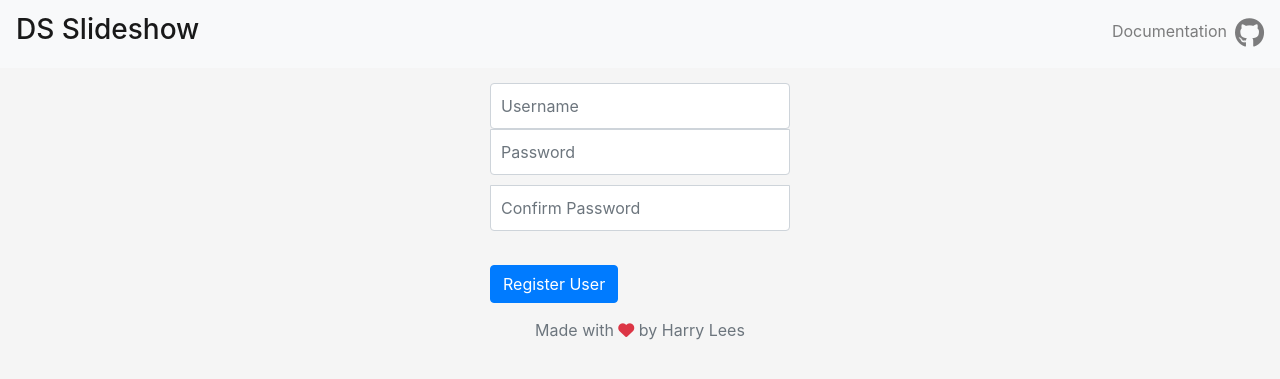
After one commit to Digital-Signage-Slideshow/DS_Slideshow, a Flask app: page /user/register in a window 1280 px wide. The commit adds this page. Shown: the top 379 px of the page. Run offline with Flask 2, Linux system fonts and the light colour scheme; some libraries are stand-ins or nearby versions.

Commit message:
added multiple user login

```diff
--- a/slideshow/templates/macros/navbar.html
+++ b/slideshow/templates/macros/navbar.html
@@ -11,25 +11,31 @@
         {#            </li>#}
         {#        </ul>#}
         <ul class="navbar-nav ml-auto">
-            <li class="nav-item">
-                <a class="nav-link" href="#"><i class="fab fa-"></i>Documentation</a>
-            </li>
+            {% if current_user.is_authenticated %}
                 <li class="nav-item dropdown">
-                <a class="nav-link dropdown-toggle" href="#" id="navbarDropdown" role="button" data-toggle="dropdown"
+                    <a class="nav-link dropdown-toggle" href="#" id="navbarDropdown" role="button"
+                       data-toggle="dropdown"
                        aria-haspopup="true" aria-expanded="false">
-                    USERNAME
+                        {{ current_user.username }}
                     </a>
                     <div class="dropdown-menu" aria-labelledby="navbarDropdown">
-                    <a class="dropdown-item" href="#"><i class="fas fa-cogs"></i>&nbsp;Settings</a>
-                    <a class="dropdown-item" href="#"><i class="fas fa-user-cog"></i>&nbsp;Profile</a>
+                        <a class="dropdown-item" href="{{ url_for('core.setup') }}"><i class="fas fa-cogs"></i>&nbsp;Settings</a>
+                        <a class="dropdown-item" href="{{ url_for('user.profile', username=current_user.username) }}"><i
+                                class="fas fa-user-cog"></i>&nbsp;Profile</a>
                         <div class="dropdown-divider"></div>
                         <a class="dropdown-item" href="{{ url_for('user.logout') }}">
                             <i class="fas fa-sign-out-alt"></i>Sign Out
                         </a>
                     </div>
                 </li>
+            {% endif %}
             <li class="nav-item">
-                <a class="nav-link fs-30 p-0" href="#"><i class="fab fa-github"></i></a>
+                <a class="nav-link" href="#"><i class="fab fa-"></i>Documentation</a>
+            </li>
+            <li class="nav-item">
+                <a class="nav-link fs-30 p-0" href="https://github.com/Digital-Signage-Slideshow/DS_Slideshow"
+                   target="_blank"><i
+                        class="fab fa-github"></i></a>
             </li>
         </ul>
     </div>
--- a/slideshow/user/forms.py
+++ b/slideshow/user/forms.py
@@ -1,31 +1,30 @@
 from flask_wtf import FlaskForm
-from wtforms import PasswordField, SubmitField, BooleanField
-from wtforms.validators import DataRequired, EqualTo, ValidationError
+from wtforms import PasswordField, SubmitField, BooleanField, StringField
+from wtforms.validators import EqualTo, ValidationError, InputRequired
 from .models import User
 
 
 class RegisterForm(FlaskForm):
-    password = PasswordField(
-        'Password',
-        validators=[DataRequired()]
-    )
+    username = StringField('Username', validators=[InputRequired()])
+    password = PasswordField('Password', validators=[InputRequired()])
+    confirm_password = PasswordField('Confirm Password', validators=[InputRequired(), EqualTo('password')])
+    submit = SubmitField('Register User')
 
-    confirm_password = PasswordField(
-        'Confirm Password',
-        validators=[DataRequired(), EqualTo('password')]
-    )
-
-    submit = SubmitField('Add Password')
-
-    # TODO: move all validator to validators file
-    def validate_password(self, password):
-        user = User.query.filter_by(username='Admin').first()
-
-        if user:
-            raise ValidationError('active_password')
+    def validate_username(self, username):
+        u = User.query.filter_by(username=username.data).first()
+        if u is not None:
+            raise ValidationError('Please use a different username')
 
 
 class LoginForm(FlaskForm):
-    password = PasswordField('Password', validators=[DataRequired()])
+    username = StringField('Username', validators=[InputRequired()])
+    password = PasswordField('Password', validators=[InputRequired()])
     remember = BooleanField('RememberMe')
     submit = SubmitField('Login')
+
+
+class EditProfileForm(FlaskForm):
+    username = StringField('Username', validators=[InputRequired()])
+    password = PasswordField('Password', validators=[InputRequired()])
+    confirm_password = PasswordField('Confirm Password', validators=[InputRequired(), EqualTo('password')])
+    submit = SubmitField('Update')
--- /dev/null
+++ b/slideshow/user/templates/user/register.html
@@ -0,0 +1,16 @@
+{% extends 'layouts/base.html' %}
+
+
+{% block content %}
+    {% include 'macros/navbar.html' %}
+    <div class="flex align-center justify-center">
+        <form class="form-signin" action="{{ url_for('user.register') }}" method="post">
+            {{ form.hidden_tag() }}
+            {{ form.username(class_='form-control', placeholder='Username') }}
+            {{ form.password(class_='form-control', placeholder='Password') }}
+            {{ form.confirm_password(class_='form-control', placeholder='Confirm Password') }}<br>
+            {{ form.submit(class_='btn btn-primary') }}
+        </form>
+    </div>
+    {% include 'macros/footer.html' %}
+{% endblock %}
--- a/slideshow/user/views.py
+++ b/slideshow/user/views.py
@@ -1,11 +1,13 @@
-from flask import Blueprint, render_template, redirect, url_for, flash, jsonify
-from flask_login import current_user, login_user, logout_user
+from flask import Blueprint, render_template, redirect, url_for, flash, jsonify, request
+from flask_login import current_user, login_user, logout_user, login_required
+from werkzeug.security import generate_password_hash
 
-from slideshow.extensions import bcrypt, db
-from .forms import RegisterForm, LoginForm
+from slideshow.extensions import db
+
+from .forms import RegisterForm, LoginForm, EditProfileForm
 from .models import User
 
-bp = Blueprint('user', __name__, template_folder='templates')
+bp = Blueprint('user', __name__, template_folder='templates', url_prefix='/user/')
 
 
 @bp.errorhandler(500)
@@ -15,24 +17,52 @@ def custom_500(error: dict):
 
 @bp.route('/login', methods=['GET', 'POST'])
 def login():
+    if current_user.is_authenticated:
+        return redirect(url_for('core.index'))
     form = LoginForm()
+    if form.validate_on_submit():
+        user = User.query.filter_by(username=form.username.data).first()
+        if user is None or not user.check_password(form.password.data):
+            return redirect(url_for('.login'))
+        login_user(user, remember=form.remember.data)
+        return redirect(url_for('core.index'))
+    return render_template('user/login.html', title='Login', form=form)
 
-    if current_user.is_authenticated:
-        return redirect(url_for('core.setup'))
 
+@bp.route('/register', methods=['GET', 'POST'])
+def register():
+    form = RegisterForm()
     if form.validate_on_submit():
-        user = User.query.filter_by(id=1).first()
-
-        if user and bcrypt.check_password_hash(user.password, form.password.data):
-            login_user(user, remember=form.remember.data)
-            return redirect(url_for('core.setup'))
-        else:
-            flash('Login unsuccessful, please check password')
-
-    return render_template('user/login.html', form=form)
+        u = User(username=form.username.data)
+        u.hash_password(form.password.data)
+        u.save()
+        return redirect(url_for('user.login'))
+    return render_template('user/register.html', form=form)
 
 
 @bp.route('/logout', methods=['GET', 'POST'])
 def logout():
     logout_user()
     return redirect(url_for('core.index'))
+
+
+@bp.route('/<username>', methods=['GET', 'POST'])
+@login_required
+def profile(username):
+    user = User.query.filter_by(username=username).first_or_404()
+    form = EditProfileForm()
+    if form.validate_on_submit():
+        current_user.username = form.username.data
+        current_user.password = generate_password_hash(form.password.data)
+        db.session.commit()
+        flash('Your changes have been saved..')
+        return redirect(url_for('core.index'))
+    elif request.method == 'GET':
+        form.username.data = current_user.username
+    return render_template('user/profile.html', title='Profile', user=user, form=form)
+
+
+@bp.route('/edit_profile', methods=['POST'])
+@login_required
+def edit_profile():
+    pass
```
Also changed, not shown: slideshow/__init__.py (+18 -25 lines), slideshow/core/views.py (+10 -0 lines), slideshow/user/models.py (+14 -9 lines), slideshow/user/templates/user/login.html (+3 -6 lines), slideshow/user/templates/user/profile.html (added, +17 -0 lines), slideshow/utils/sql.py (added, +31 -0 lines), slideshow/slideshow.db, slideshow/utils/__init__.py (added). Lines whose indentation alone changed are shown as unchanged.
